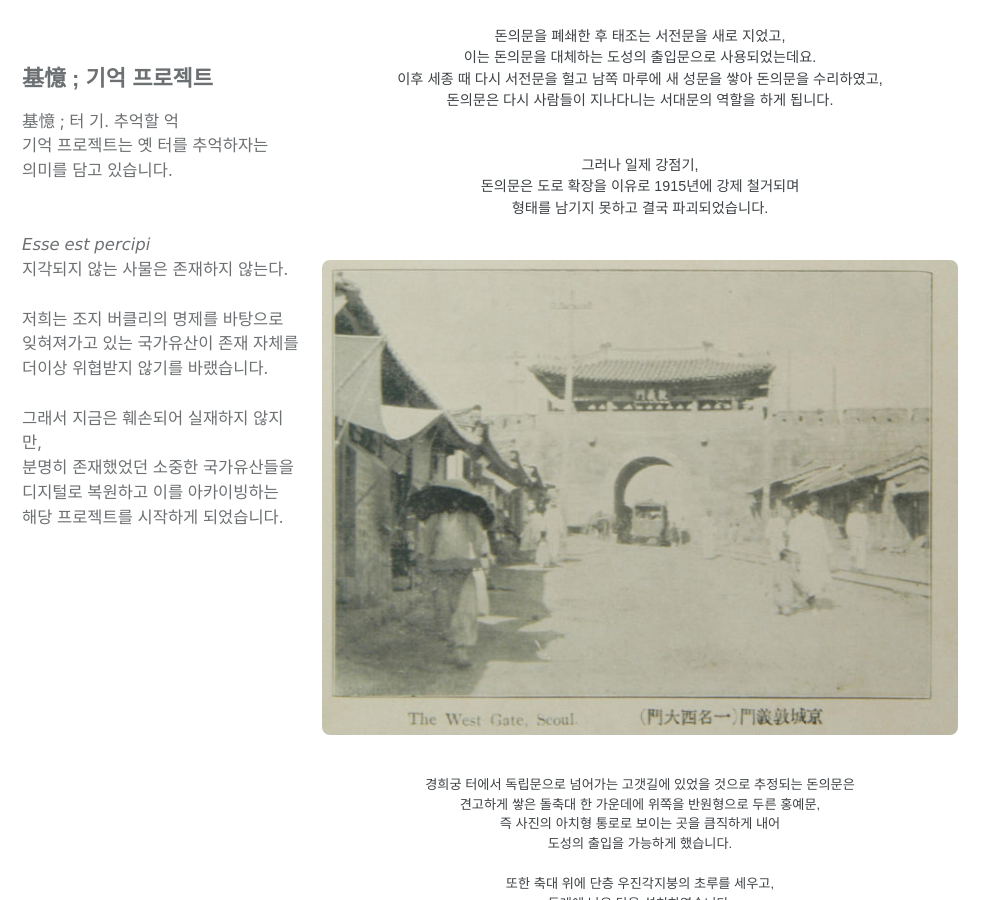
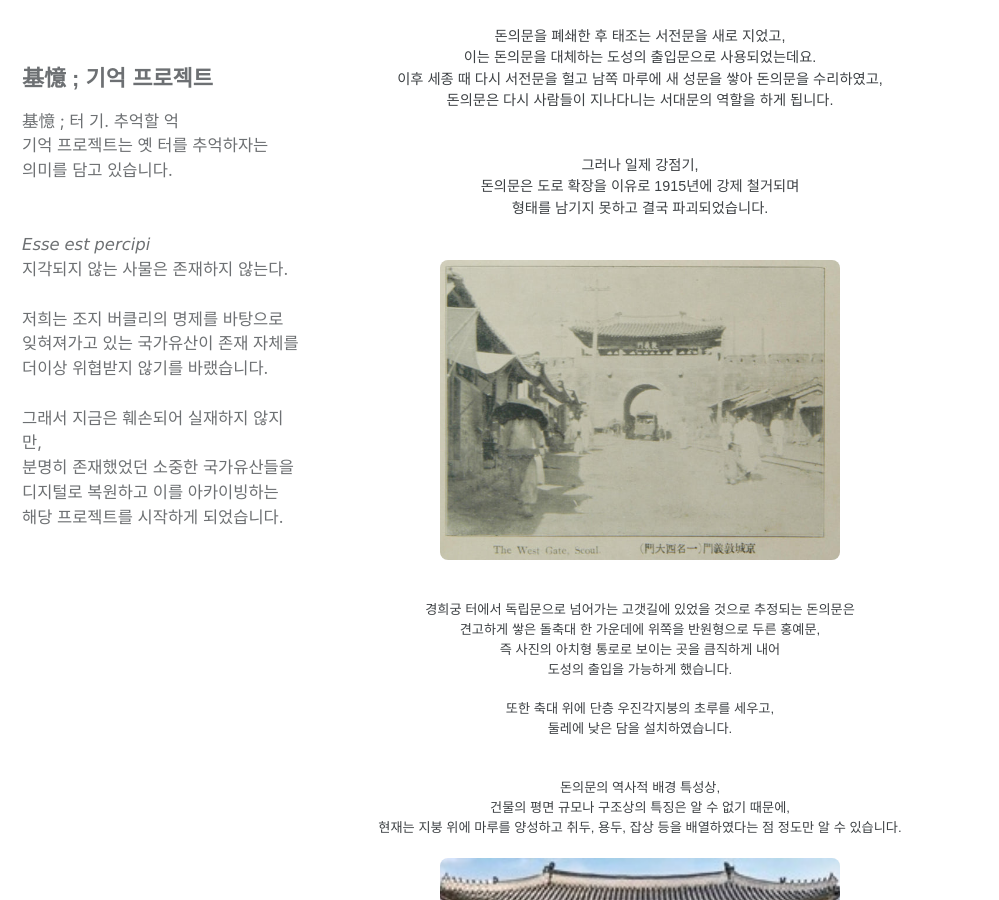
Before and after one commit to ArchiveCulturalHeritage/ArchiveCulturalHeritage.github.io, a Jekyll site: the page built from _posts/2026-04-15-돈의문.md, in a window 1280 px wide and 900 px high, scrolled down 474 px. Shown: the whole window, without its empty margins (0-999 px from the left). Built offline with Jekyll 4.4.1, drawn with Linux system fonts in a browser that asks for light colours; cached includes are drawn as plain includes; some web fonts are replaced.

Commit message:
Update 2026-04-15-돈의문.md

```diff
--- a/_posts/2026-04-15-돈의문.md
+++ b/_posts/2026-04-15-돈의문.md
@@ -41,7 +41,7 @@ date: 2026-04-15
 </div>
 
 <div style="text-align: center; margin: 20px 0;">
-  <img src="/assets/images/ehsdmlans-rhkrj.jpg" alt="돈의문" style="max-width: 100%; border-radius: 8px;">
+  <img src="/assets/images/ehsdmlans-rhkrj.jpg" alt="돈의문" style="width: 400px; height: 300px; object-fit: cover; border-radius: 8px;">
 </div>
 
 
@@ -60,7 +60,7 @@ date: 2026-04-15
 </div>
 
 <div style="text-align: center; margin: 20px 0;">
-  <img src="/assets/images/ehsdmlans-rngus.jpg" alt="돈의문" style="max-width: 100%; border-radius: 8px;">
+  <img src="/assets/images/ehsdmlans-rngus.jpg" alt="돈의문" style="width: 400px; height: 300px; object-fit: cover; border-radius: 8px;">
 </div>
 
 <!-- 영상 삽입 위치 (유튜브 예시)
```
